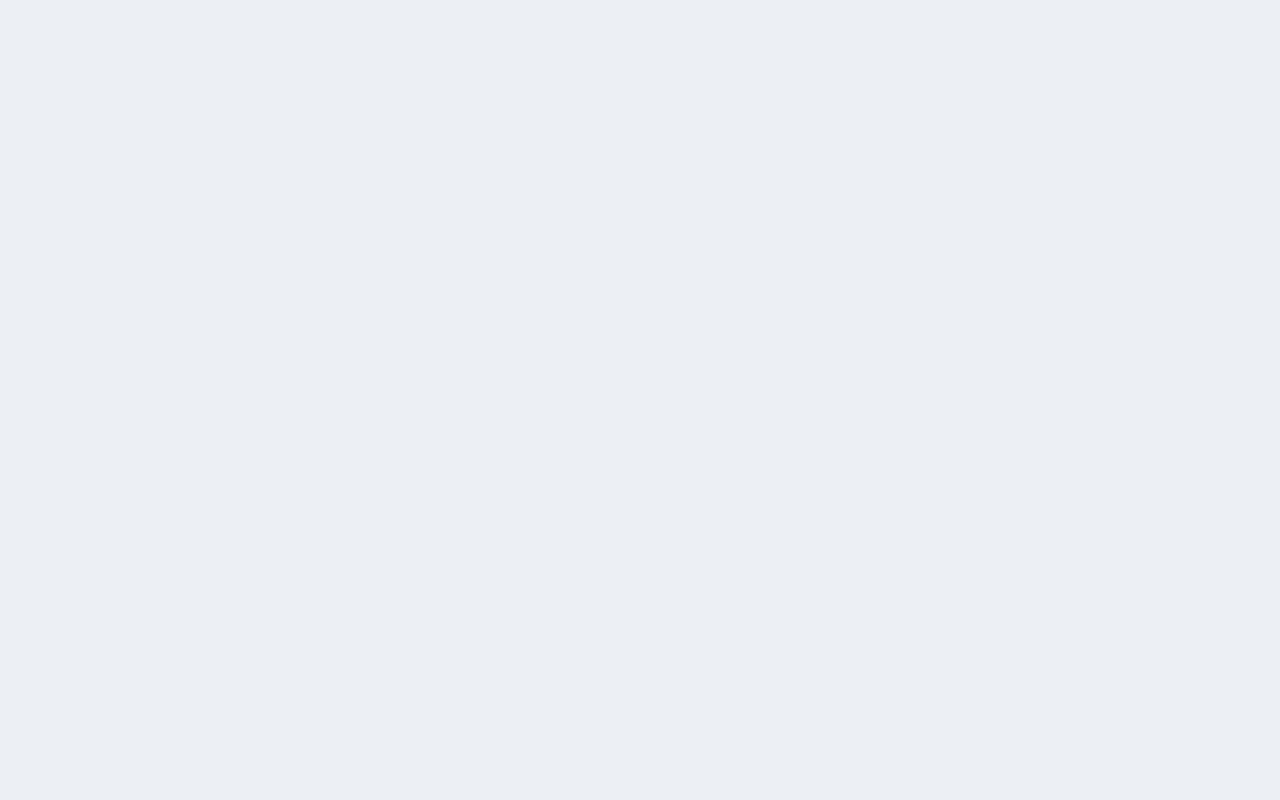
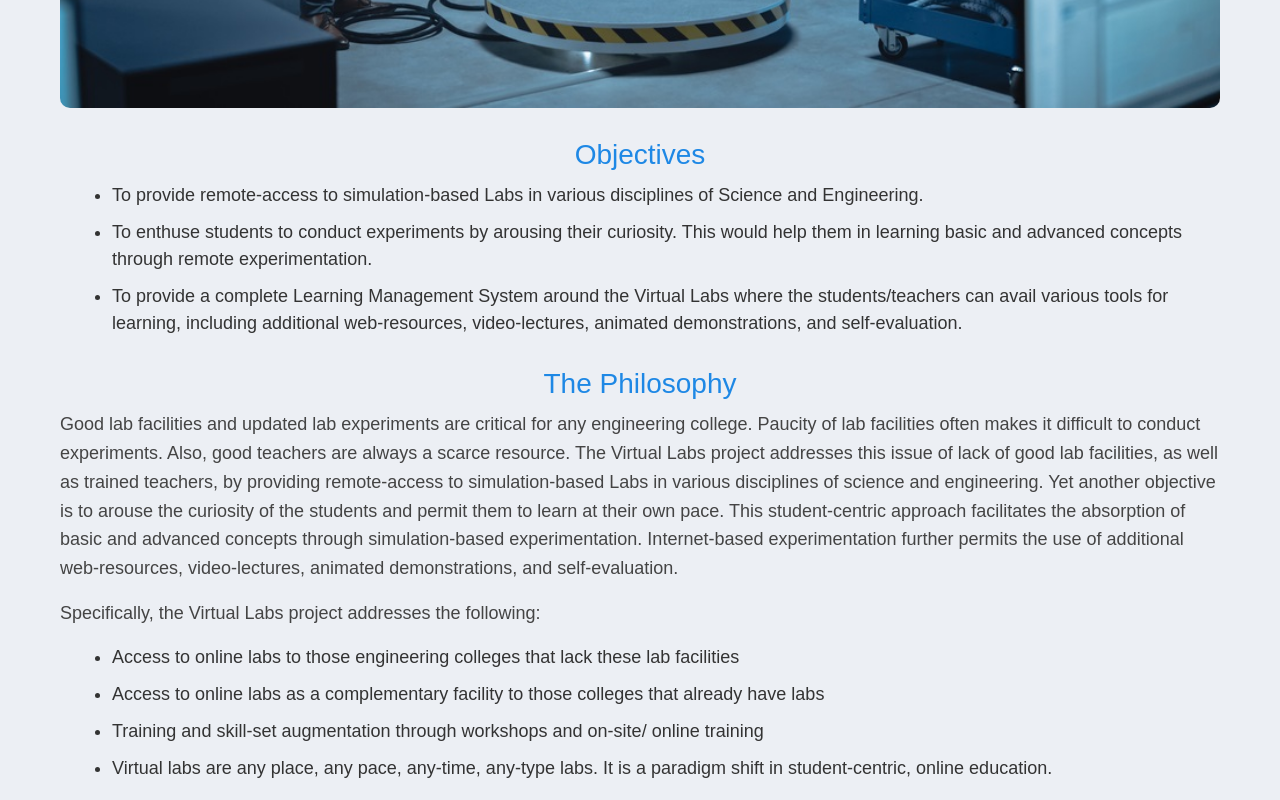
Before and after one commit to Ismail0290/virtual-labs-project, a React (Create React App) app: page / in a window 1280 px wide. Shown: the part 720-1520 px from the top of the page. Before the commit the page ends 800 px from the top, so only its background shows below. Built offline with nearby package versions, Linux system fonts and the light colour scheme.

Commit message:
Home page updated

```diff
--- a/src/components/Home.js
+++ b/src/components/Home.js
@@ -1,10 +1,71 @@
-import React from 'react';
+import React from "react";
+import "./home.css"; // Assuming you will style this in a separate CSS file
+import labImage from "../assets/lab-image.jpg"; // Assuming your image is stored in the assets folder
 
 const Home = () => {
   return (
-    <div>
-      <h1>Welcome to our website!</h1>
-      <p>We're glad you're here.</p>
+    <div className="home-container">
+      <section className="image-section">
+        <img src={labImage} alt="Virtual Lab" className="full-width-image" />
+      </section>
+
+      <section className="objectives-section">
+        <h2>Objectives</h2>
+        <ul>
+          <li>
+            To provide remote-access to simulation-based Labs in various
+            disciplines of Science and Engineering.
+          </li>
+          <li>
+            To enthuse students to conduct experiments by arousing their
+            curiosity. This would help them in learning basic and advanced
+            concepts through remote experimentation.
+          </li>
+          <li>
+            To provide a complete Learning Management System around the Virtual
+            Labs where the students/teachers can avail various tools for
+            learning, including additional web-resources, video-lectures,
+            animated demonstrations, and self-evaluation.
+          </li>
+        </ul>
+      </section>
+
+      <section className="philosophy-section">
+        <h2>The Philosophy</h2>
+        <p>
+          Good lab facilities and updated lab experiments are critical for any
+          engineering college. Paucity of lab facilities often makes it
+          difficult to conduct experiments. Also, good teachers are always a
+          scarce resource. The Virtual Labs project addresses this issue of lack
+          of good lab facilities, as well as trained teachers, by providing
+          remote-access to simulation-based Labs in various disciplines of
+          science and engineering. Yet another objective is to arouse the
+          curiosity of the students and permit them to learn at their own pace.
+          This student-centric approach facilitates the absorption of basic and
+          advanced concepts through simulation-based experimentation. Internet-based experimentation further permits the use of additional web-resources, video-lectures, animated demonstrations, and self-evaluation.
+        </p>
+        <p>
+          Specifically, the Virtual Labs project addresses the following:
+        </p>
+        <ul>
+          <li>
+            Access to online labs to those engineering colleges that lack these
+            lab facilities
+          </li>
+          <li>
+            Access to online labs as a complementary facility to those colleges
+            that already have labs
+          </li>
+          <li>
+            Training and skill-set augmentation through workshops and on-site/
+            online training
+          </li>
+          <li>
+            Virtual labs are any place, any pace, any-time, any-type labs. It is
+            a paradigm shift in student-centric, online education.
+          </li>
+        </ul>
+      </section>
     </div>
   );
 };
--- /dev/null
+++ b/src/components/home.css
@@ -0,0 +1,44 @@
+.home-container {
+    margin: 0 auto;
+    padding: 20px;
+    max-width: 1200px;
+  }
+
+  .image-section {
+    text-align: center;
+    margin-bottom: 30px;
+  }
+
+  .full-width-image {
+    width: 100%;
+    height: auto;
+    border-radius: 10px;
+  }
+
+  .objectives-section,
+  .philosophy-section {
+    margin-bottom: 30px;
+  }
+
+  h2 {
+    color: #1e88e5; /* Custom color for headings */
+    font-size: 28px;
+    margin-bottom: 10px;
+  }
+
+  ul {
+    list-style-type: disc;
+    margin-left: 20px;
+    color: #333;
+    font-size: 18px;
+  }
+
+  p {
+    font-size: 18px;
+    line-height: 1.6;
+    color: #444;
+  }
+
+  li {
+    margin-bottom: 10px;
+  }
```
Also changed, not shown: src/assets/lab-image.jpg (added).
